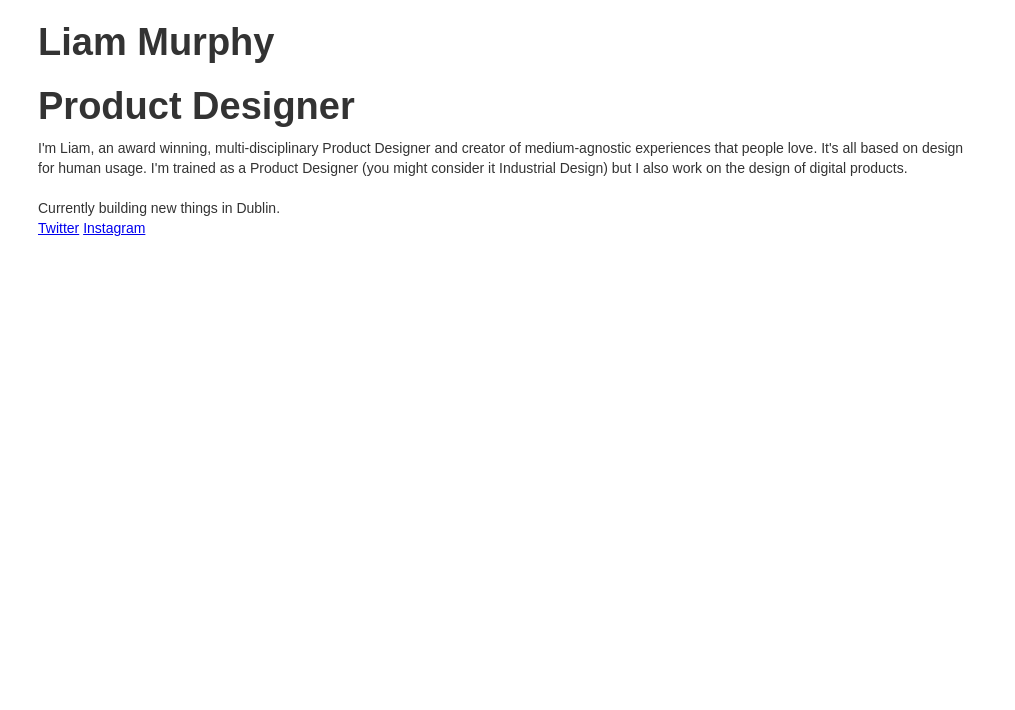
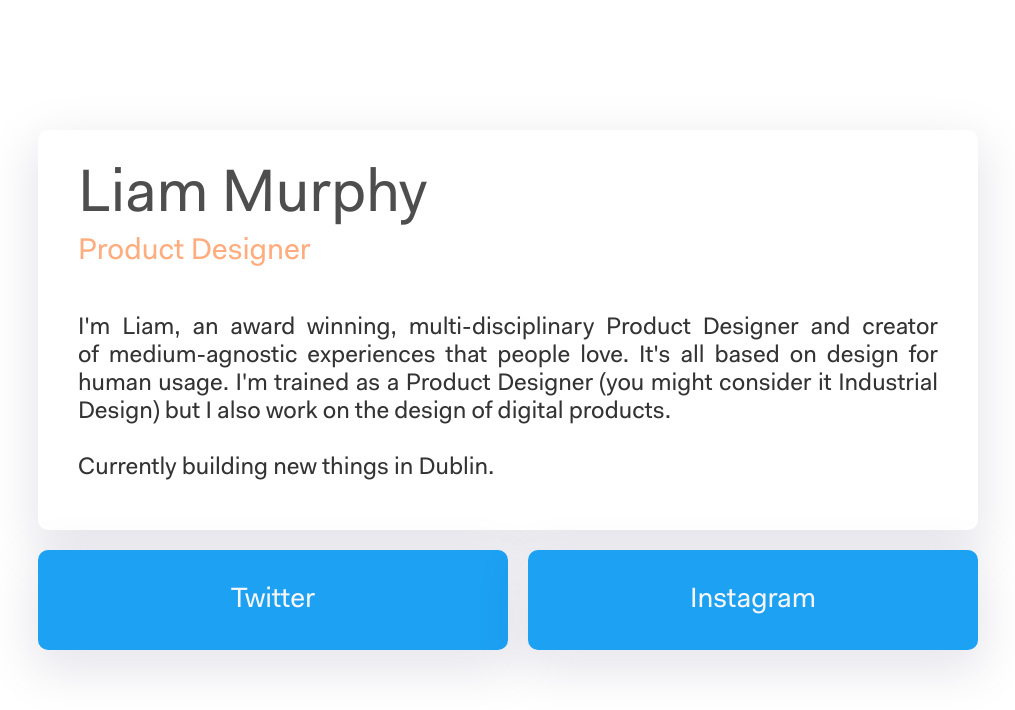
Before and after one commit to melmdesign/liamm, a plain HTML site: page index.html in a window 1280 px wide. Shown: the whole page, without its empty margins (132-1147 px from the left). Drawn offline with nearby package versions, Linux system fonts and the light colour scheme.

Commit message:
Filename Changes

```diff
--- a/index.html
+++ b/index.html
@@ -1,6 +1,4 @@
 <!DOCTYPE html>
-<!--  This site was created in Webflow. http://www.webflow.com -->
-<!--  Last Published: Thu Mar 30 2017 22:29:25 GMT+0000 (UTC)  -->
 <html data-wf-page="58dd31a48438083f5c229cec" data-wf-site="58dd31a48438083f5c229ceb">
 <head>
   <meta charset="utf-8">
@@ -9,7 +7,7 @@
   <meta content="Webflow" name="generator">
   <link href="css/normalize.css" rel="stylesheet" type="text/css">
   <link href="css/webflow.css" rel="stylesheet" type="text/css">
-  <link href="css/liam-murphy.webflow.css" rel="stylesheet" type="text/css">
+  <link href="css/liamm.css" rel="stylesheet" type="text/css">
   <script src="js/modernizr.js" type="text/javascript"></script>
   <link href="https://daks2k3a4ib2z.cloudfront.net/img/favicon.ico" rel="shortcut icon" type="image/x-icon">
   <link href="https://daks2k3a4ib2z.cloudfront.net/img/webclip.png" rel="apple-touch-icon">
```
